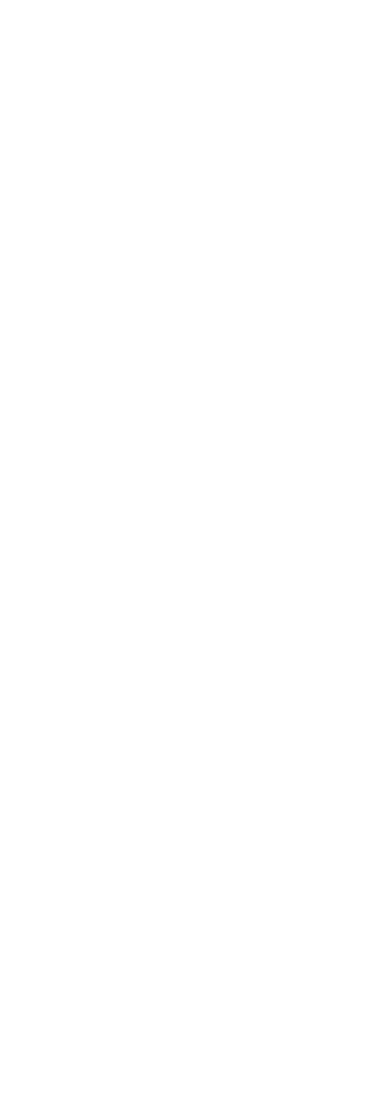
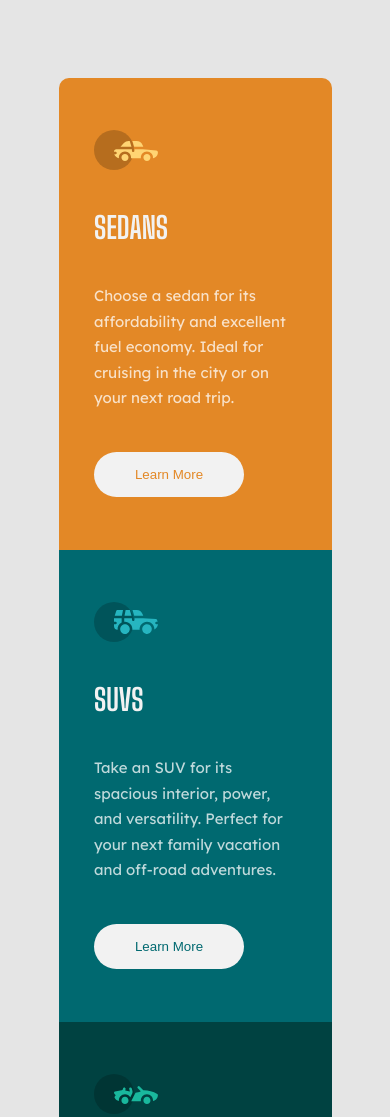
Before and after one commit to idongCodes/html-css-week6-assessment-i, a plain HTML site: page index.html in a window 390 px wide. Shown: the top 1117 px of the page. Before the commit the page ends 844 px from the top, so only its background shows below. Drawn offline with Linux system fonts and the light colour scheme.

Commit message:
Mobile Styles Updated

```diff
--- a/index.html
+++ b/index.html
@@ -4,10 +4,32 @@
     <meta charset="UTF-8">
     <meta http-equiv="X-UA-Compatible" content="IE=edge">
     <meta name="viewport" content="width=device-width, initial-scale=1.0">
+    <link rel="shortcut icon" href="assets/favicon-32x32.png" type="image/x-icon">
     <link rel="stylesheet" href="style.css">
-    <title>Document</title>
+    <link rel="preconnect" href="https://fonts.gstatic.com">
+    <link href="https://fonts.googleapis.com/css2?family=Big+Shoulders+Display:wght@700&family=Lexend+Deca&display=swap" rel="stylesheet">
+    <title>Week 6 Assessment I - HTML, CSS</title>
 </head>
 <body>
-
+    <section>
+        <article>
+            <img src="assets/icon-sedans.svg" alt="sedan icon">
+            <h1>SEDANS</h1>
+            <p>Choose a sedan for its affordability and excellent fuel economy. Ideal for cruising in the city or on your next road trip.</p>
+            <button>Learn More</button>
+        </article>
+        <article>
+            <img src="assets/icon-suvs.svg" alt="suv icon">
+            <h1>SUVS</h1>
+            <p>Take an SUV for its spacious interior, power, and versatility. Perfect for your next family vacation and off-road adventures.</p>
+            <button>Learn More</button>
+        </article>
+        <article>
+            <img src="assets/icon-luxury.svg" alt="luxury icon">
+            <h1>LUXURY</h1>
+            <p>Cruise in the best car brands without the bloated prices. Enjoy the enhanced comfourt of a luxury rental and arrive in style.</p>
+            <button>Learn More</button>
+        </article>
+    </section>
 </body>
 </html>
--- a/style.css
+++ b/style.css
@@ -0,0 +1,149 @@
+
+/* -------------------------------------------------------- Reset  */
+
+/* http://meyerweb.com/eric/tools/css/reset/
+   v2.0 | 20110126
+   License: none (public domain)
+*/
+
+html, body, div, span, applet, object, iframe,
+h1, h2, h3, h4, h5, h6, p, blockquote, pre,
+a, abbr, acronym, address, big, cite, code,
+del, dfn, em, img, ins, kbd, q, s, samp,
+small, strike, strong, sub, sup, tt, var,
+b, u, i, center,
+dl, dt, dd, ol, ul, li,
+fieldset, form, label, legend,
+table, caption, tbody, tfoot, thead, tr, th, td,
+article, aside, canvas, details, embed,
+figure, figcaption, footer, header, hgroup,
+menu, nav, output, ruby, section, summary,
+time, mark, audio, video {
+	margin: 0;
+	padding: 0;
+	border: 0;
+	font-size: 62.5%;
+	font: inherit;
+	vertical-align: baseline;
+}
+/* HTML5 display-role reset for older browsers */
+article, aside, details, figcaption, figure,
+footer, header, hgroup, menu, nav, section {
+	display: block;
+}
+body {
+	line-height: 1;
+}
+ol, ul {
+	list-style: none;
+}
+blockquote, q {
+	quotes: none;
+}
+blockquote:before, blockquote:after,
+q:before, q:after {
+	content: '';
+	content: none;
+}
+table {
+	border-collapse: collapse;
+	border-spacing: 0;
+}
+
+/* -----------------------------------------  Variables */
+
+:root {
+    --debug: 1px solid red;
+
+    --bright-orange: hsl(31, 77%, 52%);
+    --dark-cyan: hsl(184, 100%, 22%);
+    --very-dark-cyan: hsl(179, 100%, 13%);
+    --paragraph-white: hsla(0, 0%, 100%, 0.75);
+    --very-light-grey: hsl(0, 0%, 95%);
+
+    font-size: 15px;
+}
+
+/* --------------------------------------------  Mobile Query Styles */
+
+@media all and (min-width: 375px) {
+    body {
+        background: rgba(0,0,0,0.1);
+    }
+
+    body section {
+        /* border: var(--debug); */
+        display: flex;
+        flex-wrap: wrap;
+        align-items: center;
+        justify-content: center;
+        width: 70%;
+        margin: 20% auto;
+    }
+
+    body section article {
+        /* border: var(--debug); */
+        width: 100%;
+        height: 450px;
+        padding: 4% 13%;
+        display: flex;
+        flex-direction: column;
+        align-items: flex-start;
+        justify-content: space-evenly;
+        font-family: 'Lexend Deca', sans-serif;
+    }
+
+    body section article h1 {
+        color: var(--very-light-grey);
+        font-family: 'Big Shoulders Display', cursive;
+        font-size: 2rem;
+    }
+
+    body section article p {
+        color: var(--paragraph-white);
+        line-height: 1.7rem;
+    }
+
+    body section article button {
+        background: var(--very-light-grey);
+        border: none;
+        padding: 15px;
+        border-radius: 50px;
+        width: 150px;
+    }
+
+    body section > :nth-child(1) {
+        background: var(--bright-orange);
+        border-radius: 10px 10px 0 0;
+    }
+
+    body section > :nth-child(1) button {
+        color: var(--bright-orange);
+    }
+
+
+    body section > :nth-child(2) {
+        background: var(--dark-cyan);
+    }
+
+    body section > :nth-child(2) button {
+        color: var(--dark-cyan);
+    }
+
+    body section > :nth-child(3) {
+        background: var(--very-dark-cyan);
+        border-radius: 0 0 10px 10px;
+    }
+
+    body section > :nth-child(3) button {
+        color: var(--very-dark-cyan);
+    }
+}
+
+/* -------------------------------------  Desktop Query Styles */
+
+@media all and (min-width: 1440px) {
+    body {
+        background: red;
+    }
+}
```
